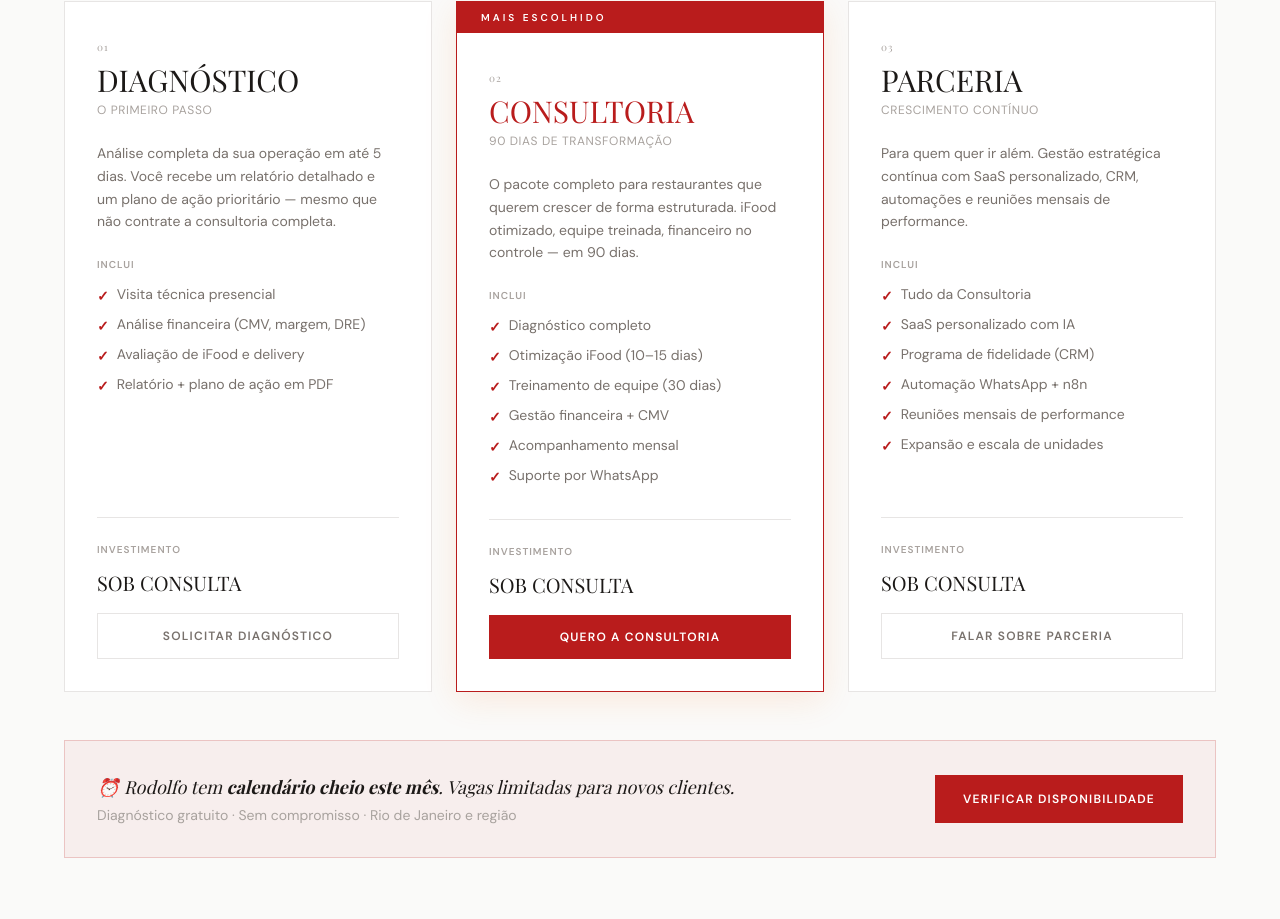
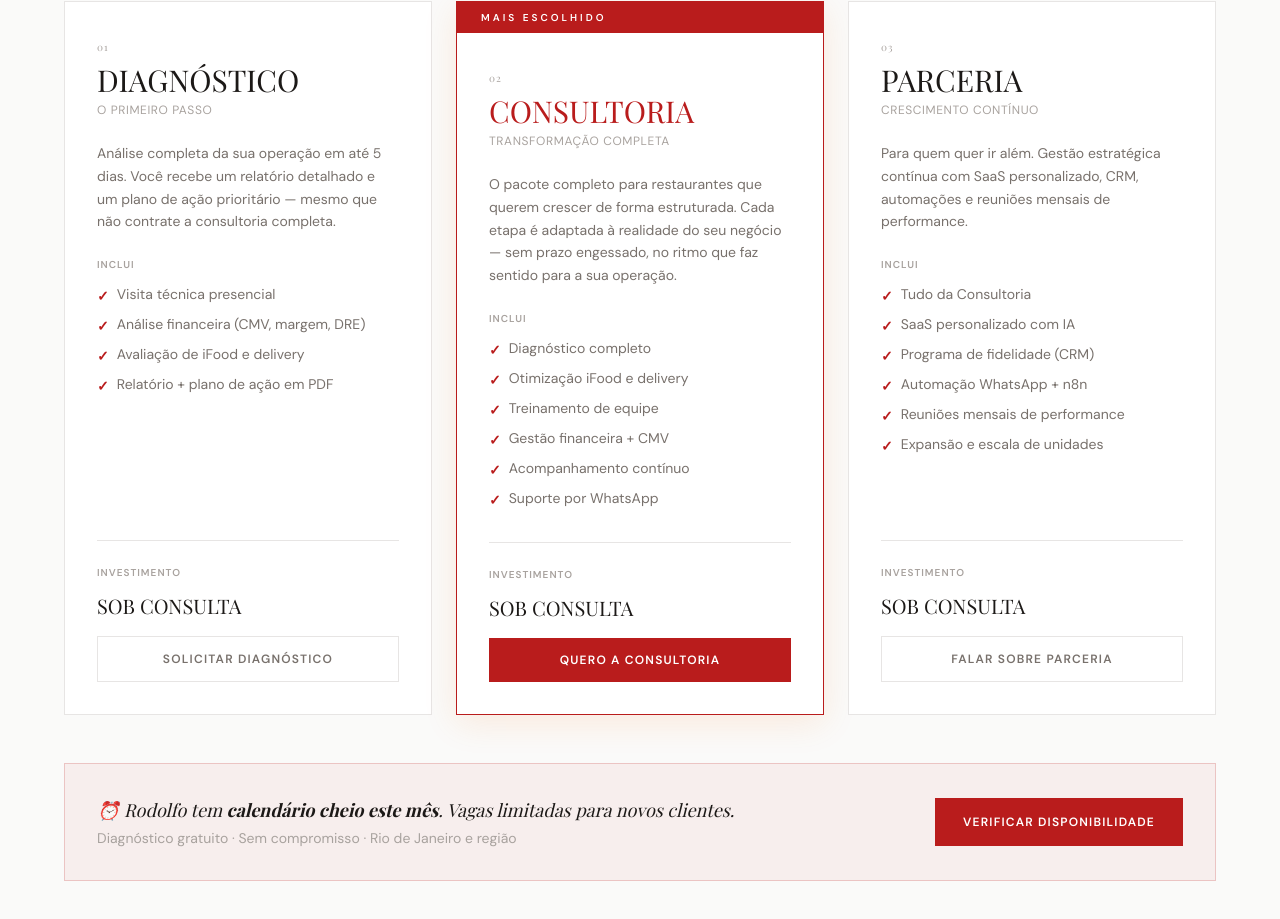
Before and after one commit to Flowfoods/flowfoods, a Next.js app: page / in a window 1280 px wide. Shown: the part 7718-8637 px from the top of the page. Built offline with nearby package versions, Linux system fonts and the light colour scheme.

Commit message:
copy: Consultoria — remove prazos fixos, cada restaurante é uma realidade

```diff
--- a/src/components/Investimento.tsx
+++ b/src/components/Investimento.tsx
@@ -21,15 +21,15 @@ const PACOTES = [
     id: 'consultoria',
     numero: '02',
     titulo: 'Consultoria',
-    subtitulo: '90 dias de transformação',
+    subtitulo: 'Transformação completa',
     descricao:
-      'O pacote completo para restaurantes que querem crescer de forma estruturada. iFood otimizado, equipe treinada, financeiro no controle — em 90 dias.',
+      'O pacote completo para restaurantes que querem crescer de forma estruturada. Cada etapa é adaptada à realidade do seu negócio — sem prazo engessado, no ritmo que faz sentido para a sua operação.',
     inclui: [
       'Diagnóstico completo',
-      'Otimização iFood (10–15 dias)',
-      'Treinamento de equipe (30 dias)',
+      'Otimização iFood e delivery',
+      'Treinamento de equipe',
       'Gestão financeira + CMV',
-      'Acompanhamento mensal',
+      'Acompanhamento contínuo',
       'Suporte por WhatsApp',
     ],
     destaque: true,
```
